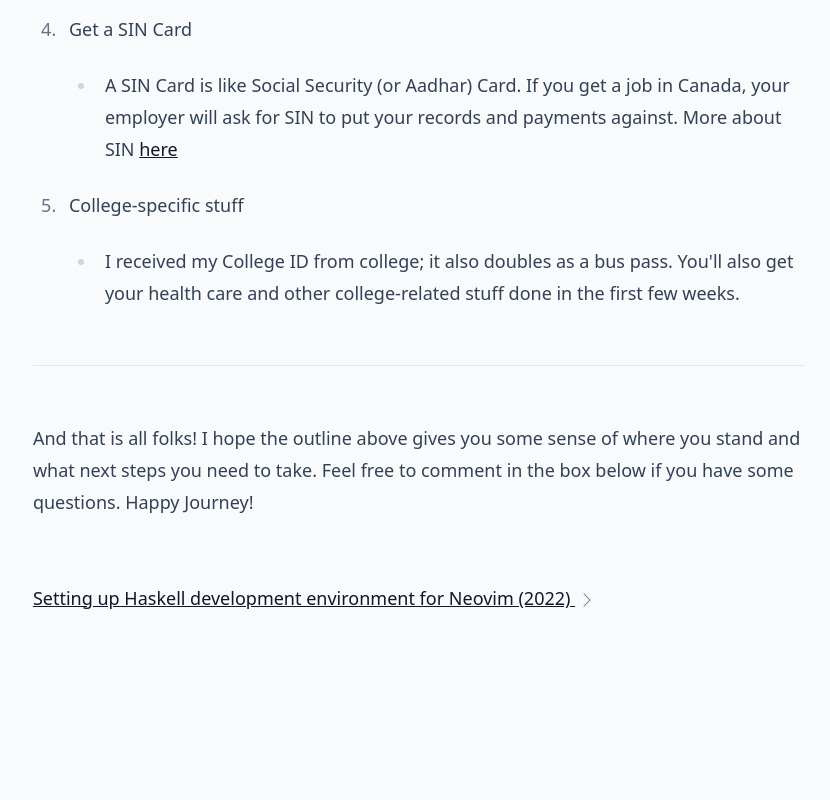
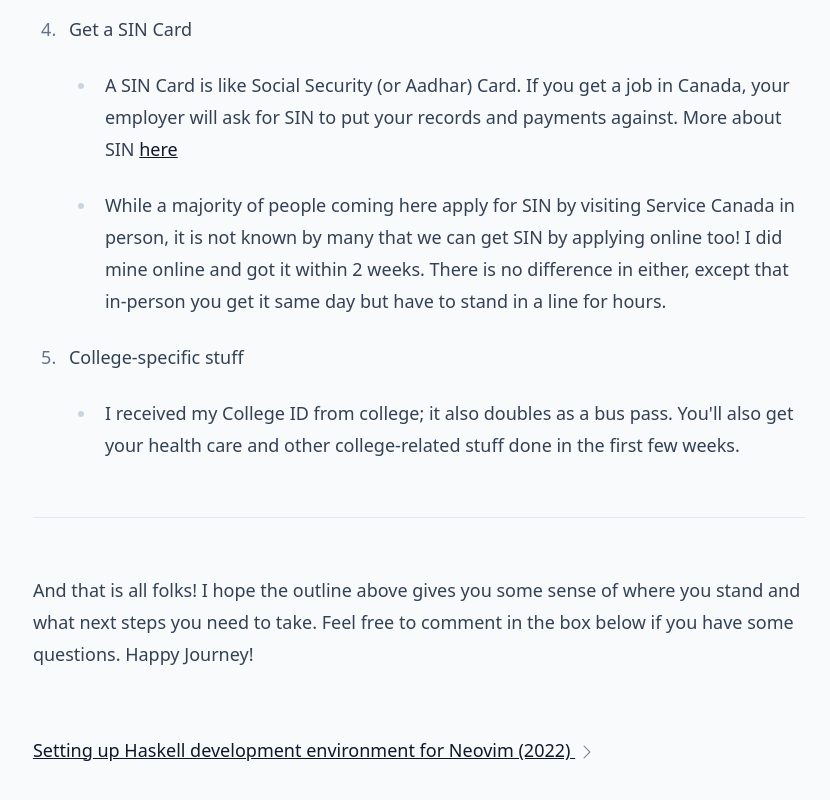
Before and after one commit to EMPAT94/empat94.github.io, an Eleventy site: page src/posts/preparing-for-pgdm-canada.md in a window 1280 px wide. Shown: the part 6433-7233 px from the top of the page, without its empty margins (221-1051 px from the left). Before the commit the page ends 7111 px from the top, so only its background shows below. Built offline with nearby package versions, Linux system fonts and the light colour scheme; Eleventy itself is replaced by a stand-in of ours; files that its build step writes are made by us from their sources.

Commit message:
Update pgdm canada SIN info

```diff
--- a/src/posts/preparing-for-pgdm-canada.md
+++ b/src/posts/preparing-for-pgdm-canada.md
@@ -152,6 +152,8 @@ This is a rough outline of the steps I took preparing for my journey to Canada f
 
    - A SIN Card is like Social Security (or Aadhar) Card. If you get a job in Canada, your employer will ask for SIN to put your records and payments against. More about SIN [here](https://www.canada.ca/en/employment-social-development/services/sin.html)
 
+   - While a majority of people coming here apply for SIN by visiting Service Canada in person, it is not known by many that we can get SIN by applying online too! I did mine online and got it within 2 weeks. There is no difference in either, except that in-person you get it same day but have to stand in a line for hours.
+
 1. College-specific stuff
 
    - I received my College ID from college; it also doubles as a bus pass. You'll also get your health care and other college-related stuff done in the first few weeks.
```
